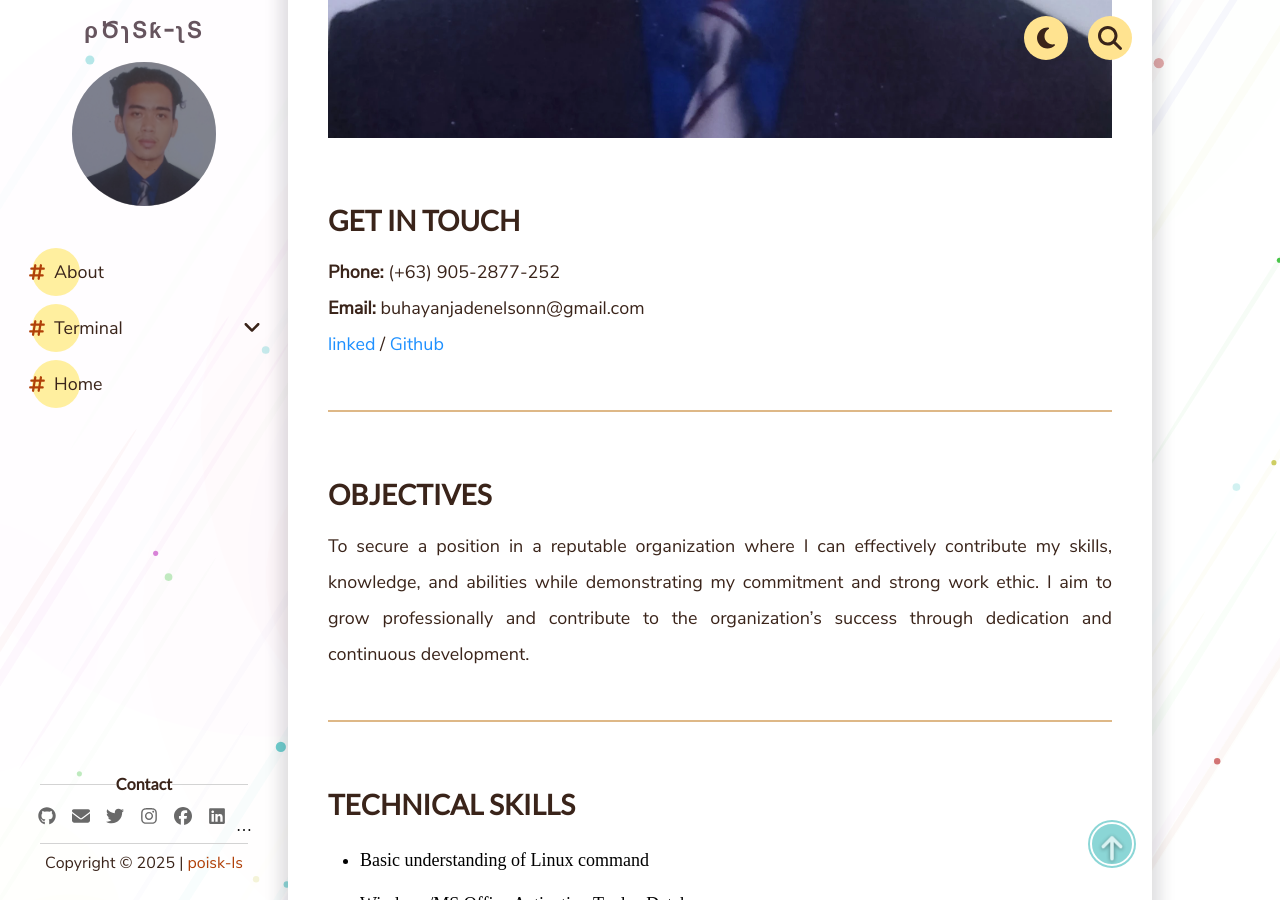
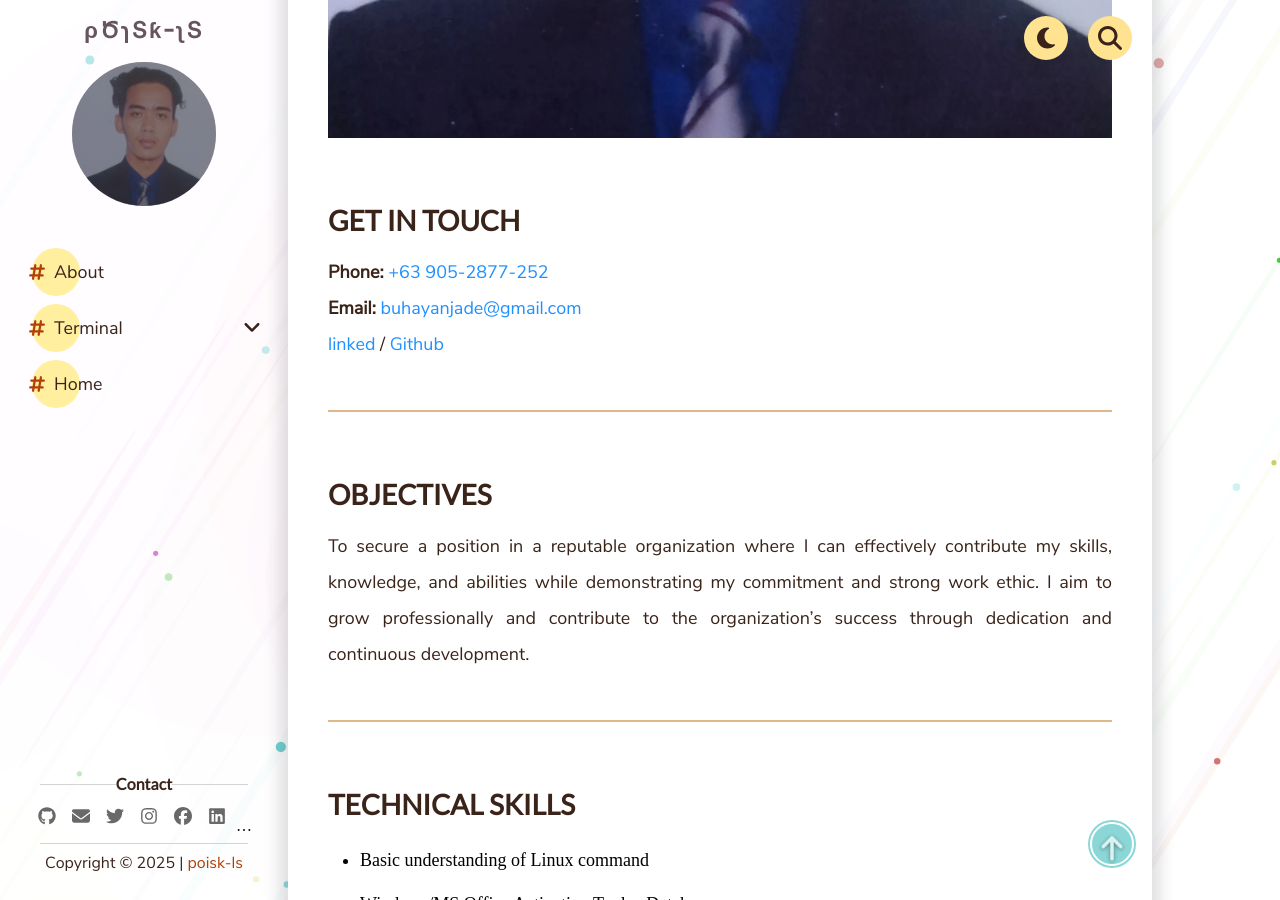
Before and after one commit to poisk-ls/poisk-ls.github.io, a Jekyll site: the page built from _pages/About/resume.md, in a window 1280 px wide and 900 px high, scrolled down 1484 px. Built offline with Jekyll 4.4.1, drawn with Linux system fonts in a browser that asks for light colours; comment, search, counter and statistics services are not loaded.

Commit message:
Update resume.md

```diff
--- a/_pages/About/resume.md
+++ b/_pages/About/resume.md
@@ -14,8 +14,8 @@ thumbnail: "/assets/img/res.png"
 
 ## GET IN TOUCH
 
-**Phone:** (+63) 905-2877-252
-**Email:** buhayanjadenelsonn@gmail.com
+**Phone:** [+63 905-2877-252](tel:09052877252)
+**Email:** [buhayanjade@gmail.com](mailto:buhayanjadenelsonn@gmail.com)
  [linked](https://linkedin.com/in/poisk-ls) / [Github](https://github.com/poisk-ls)
 
 ---
```
